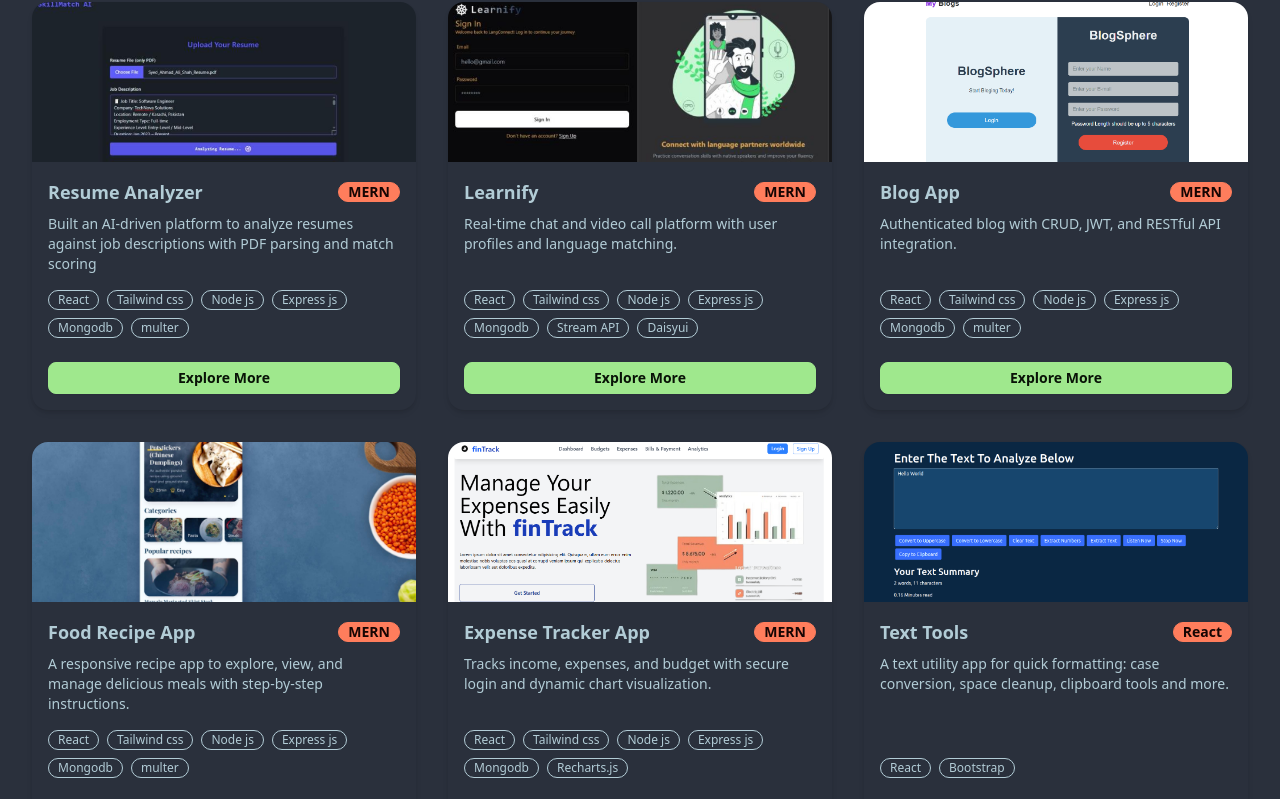
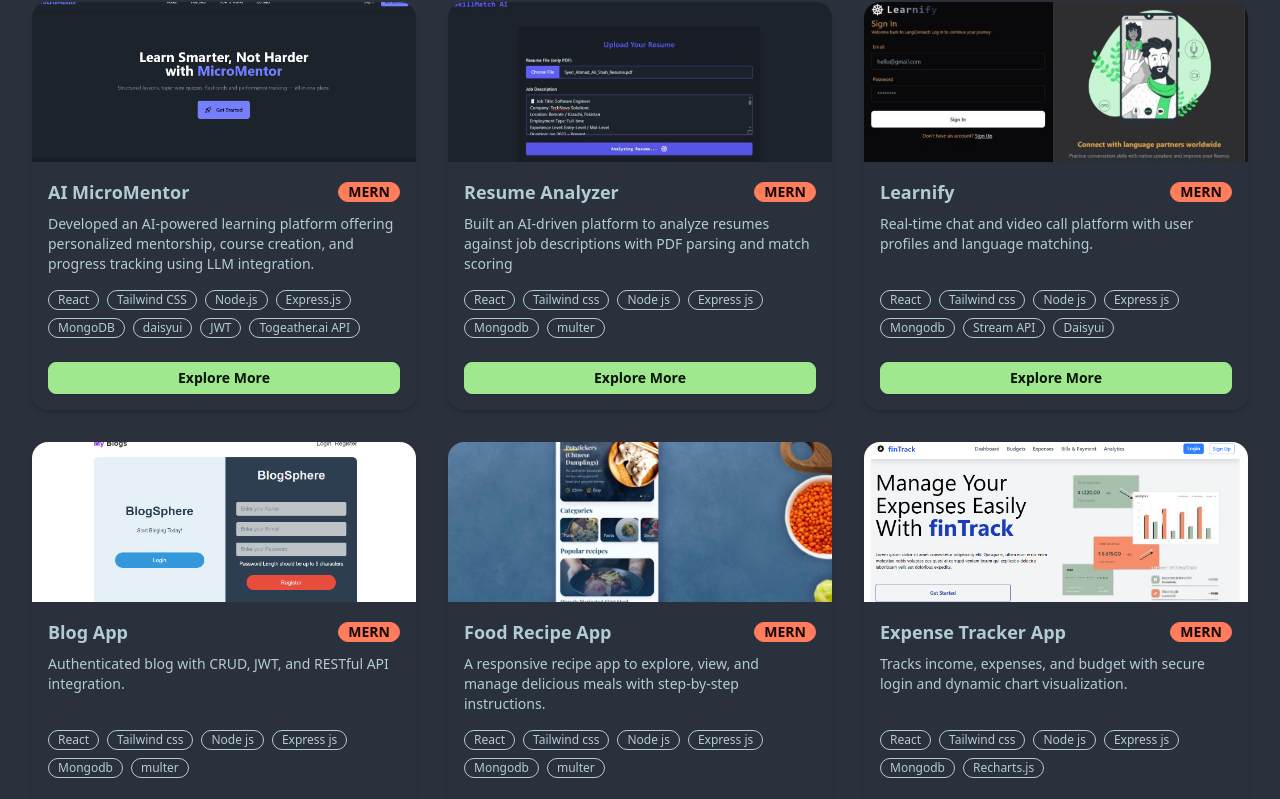
Before and after one commit to ahmadcodes39/Updated-Portfolio, a React (Vite) app: page / in a window 1280 px wide. Shown: the part 2160-2959 px from the top of the page. Built offline with nearby package versions, Linux system fonts and the light colour scheme.

Commit message:
adding new project

```diff
--- a/src/Components/Projects.jsx
+++ b/src/Components/Projects.jsx
@@ -16,6 +16,24 @@ const cardVariants = {
 
 const Projects = () => {
   const data = [
+    {
+      title: "AI MicroMentor",
+      description:
+        "Developed an AI-powered learning platform offering personalized mentorship, course creation, and progress tracking using LLM integration.",
+      technology: [
+        "React",
+        "Tailwind CSS",
+        "Node.js",
+        "Express.js",
+        "MongoDB",
+        "daisyui",
+        "JWT",
+        "Togeather.ai API",
+      ],
+      projectType: "MERN",
+      image: "micromentor 1.jpg",
+      link: "https://github.com/your-username/AI-MicroMentor",
+    },
     {
       title: "Resume Analyzer",
       description:
```
Also changed, not shown: public/micromentor 1.jpg (added).
